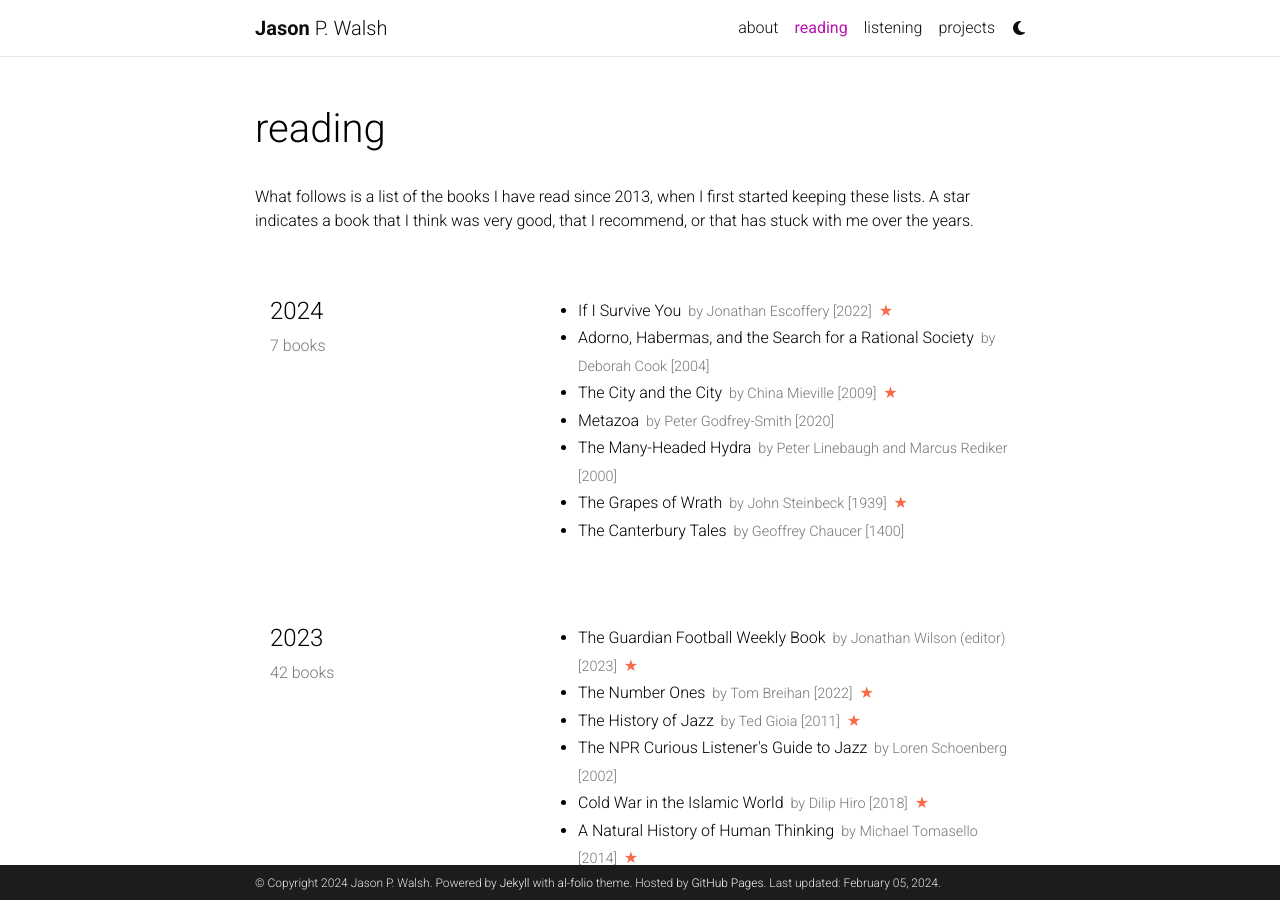
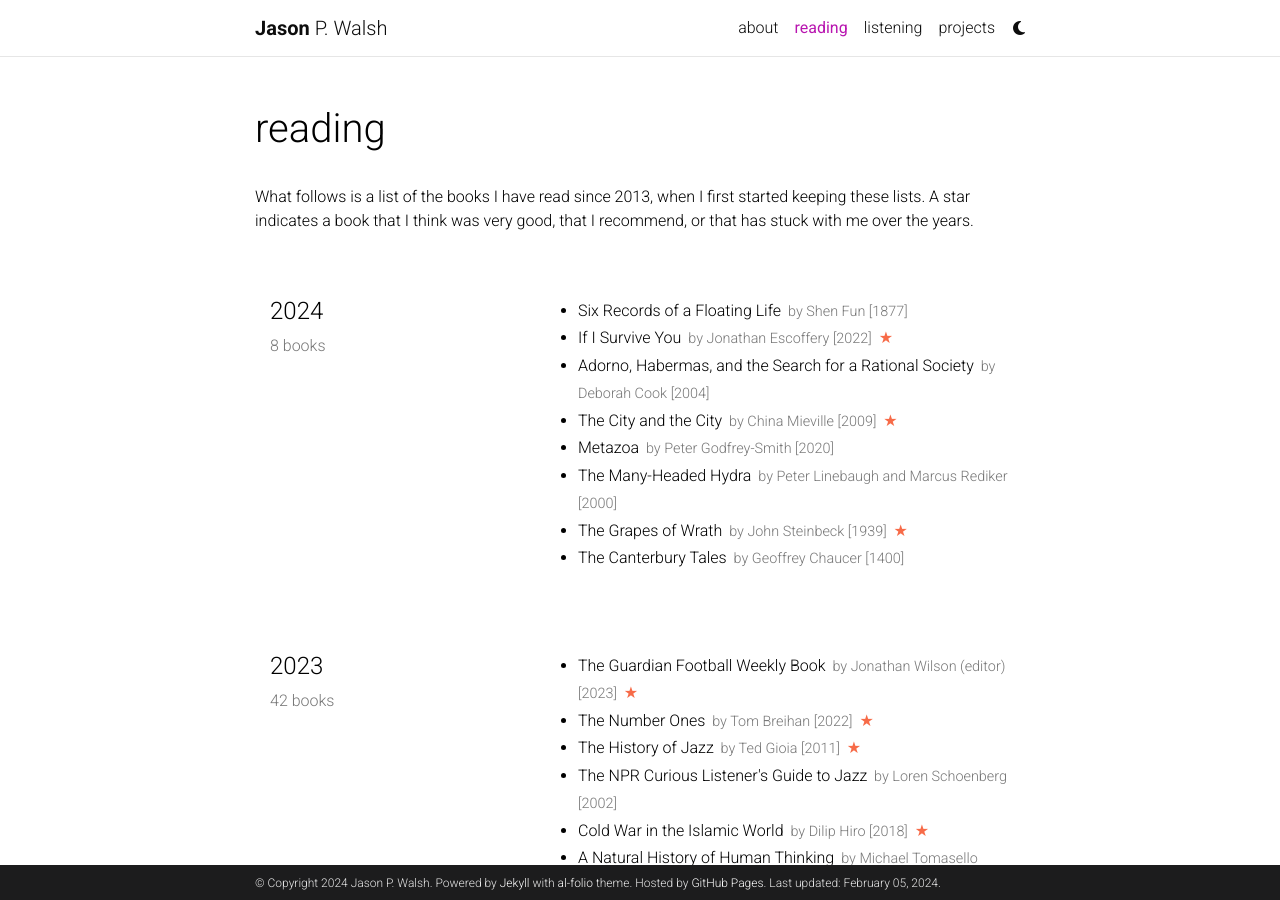
Before and after one commit to jwals23/jwals23.github.io, a Jekyll site: the page built from _pages/reading.md, in a window 1280 px wide and 900 px high. Built offline with Jekyll 4.4.1, drawn with Linux system fonts in a browser that asks for light colours; comment, search, counter and statistics services are not loaded; a style sheet for code colours, icons or effects is not loaded.

Commit message:
Adding Shen Fun

```diff
--- a/_data/reading.yml
+++ b/_data/reading.yml
@@ -1,6 +1,10 @@
 list:
   - year: "2024"
     books:
+      - title: Six Records of a Floating Life
+        author: Shen Fun
+        year: 1877
+
       - title: If I Survive You
         author: Jonathan Escoffery
         year: 2022
```
